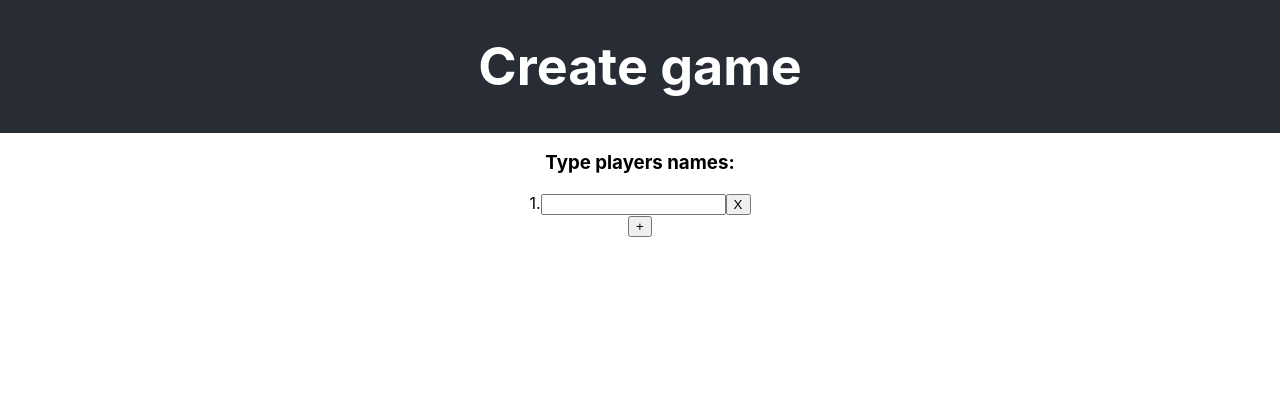
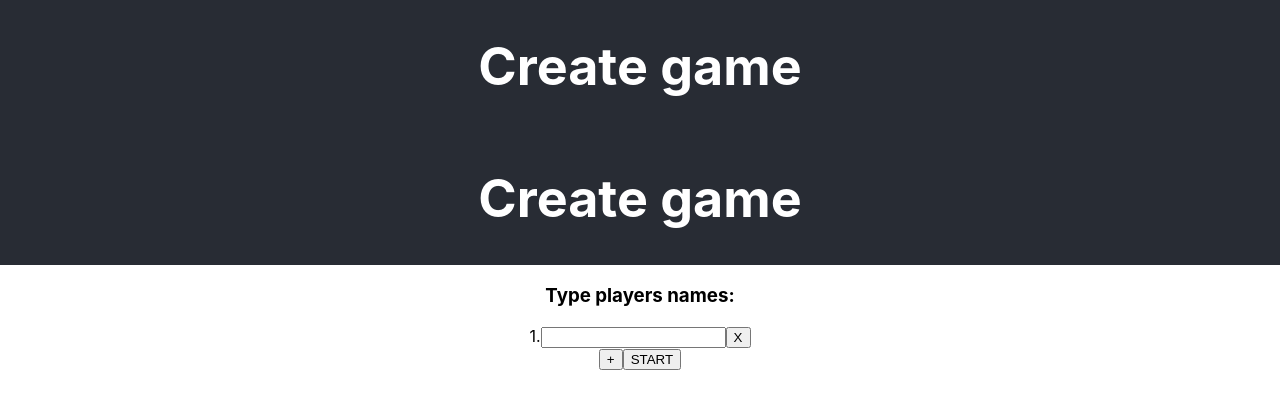
Before and after one commit to kendyl93/dart, a React (Create React App) app: page / in a window 1280 px wide. Shown: the top 408 px of the page. Built offline with nearby package versions, Linux system fonts and the light colour scheme.

Commit message:
Connect players inputs to redux

```diff
--- a/src/App.js
+++ b/src/App.js
@@ -1,58 +1,16 @@
-import React, { useState } from "react"
+import React from "react"
+
+import CreateGameView from "./Game/CreateGameView"
 
 import "./App.css"
 
 const App = () => {
-  const [playerInputs, setPlayerInput] = useState([{ value: "" }])
-
-  const handleChangePlayerInput = (idx, event) => {
-    const values = [...playerInputs]
-    values[idx].value = event.target.value
-
-    setPlayerInput(values)
-  }
-
-  const addPlayerInput = () => {
-    const values = [...playerInputs]
-    values.push({ value: null })
-    setPlayerInput(values)
-  }
-
-  const removePlayerInput = idx => {
-    const values = [...playerInputs]
-    values.splice(idx, 1)
-
-    setPlayerInput(values)
-  }
-
   return (
     <div className="App">
       <header className="App-header">
         <h1>Create game</h1>
       </header>
-      <h3>Type players names:</h3>
-      <form>
-        {playerInputs.map(({ value }, idx) => {
-          const playersCount = idx + 1
-
-          return (
-            <div key={`player-${playersCount}`}>
-              {`${playersCount}`}.
-              <input
-                value={value}
-                type="text"
-                onChange={event => handleChangePlayerInput(idx, event)}
-              />
-              <button type="button" onClick={() => removePlayerInput(idx)}>
-                X
-              </button>
-            </div>
-          )
-        })}
-        <button type="button" onClick={addPlayerInput}>
-          +
-        </button>
-      </form>
+      <CreateGameView />
     </div>
   )
 }
--- a/src/Game/CreateGameView.js
+++ b/src/Game/CreateGameView.js
@@ -1,4 +1,4 @@
-import React from "react"
+import React, { useState } from "react"
 import uniqid from "uniqid"
 import { bindActionCreators } from "redux"
 import { connect } from "react-redux"
@@ -7,11 +7,69 @@ import { createGame } from "../stores/game/gameEffect"
 import { getPlayers } from "../stores/game/gameReducer"
 
 const CreateGameView = ({ actions: { createGame } }) => {
-  const handleStartGame = event => {
-    createGame({ [uniqid()]: { name: "Janek" }, [uniqid()]: { name: "Pawel" } }) // here push the players
+  const [playerInputs, setPlayerInput] = useState([{ value: "", id: uniqid() }])
+
+  const handleChangePlayerInput = (index, event) => {
+    const values = [...playerInputs]
+    values[index].value = event.target.value
+
+    setPlayerInput(values)
   }
 
-  return <button onClick={handleStartGame}>START</button>
+  const addPlayerInput = () => {
+    const values = [...playerInputs]
+    values.push({ value: null, id: uniqid() })
+    setPlayerInput(values)
+  }
+
+  const removePlayerInput = index => {
+    const values = [...playerInputs]
+    values.splice(index, 1)
+
+    setPlayerInput(values)
+  }
+
+  const handleStartGame = players => {
+    createGame(players)
+  }
+
+  return (
+    <div>
+      <header className="App-header">
+        <h1>Create game</h1>
+      </header>
+      <h3>Type players names:</h3>
+      <form
+        onSubmit={event => {
+          event.preventDefault()
+          event.stopPropagation()
+          handleStartGame(playerInputs)
+        }}
+      >
+        {playerInputs.map(({ value, id }, index) => {
+          const playersCount = index + 1
+
+          return (
+            <div key={`player-${id}`}>
+              {`${playersCount}`}.
+              <input
+                value={value}
+                type="text"
+                onChange={event => handleChangePlayerInput(index, event)}
+              />
+              <button type="button" onClick={() => removePlayerInput(index)}>
+                X
+              </button>
+            </div>
+          )
+        })}
+        <button type="button" onClick={addPlayerInput}>
+          +
+        </button>
+        <input type="submit" value="START" />
+      </form>
+    </div>
+  )
 }
 
 const mapDispatchToProps = dispatch => ({
```
